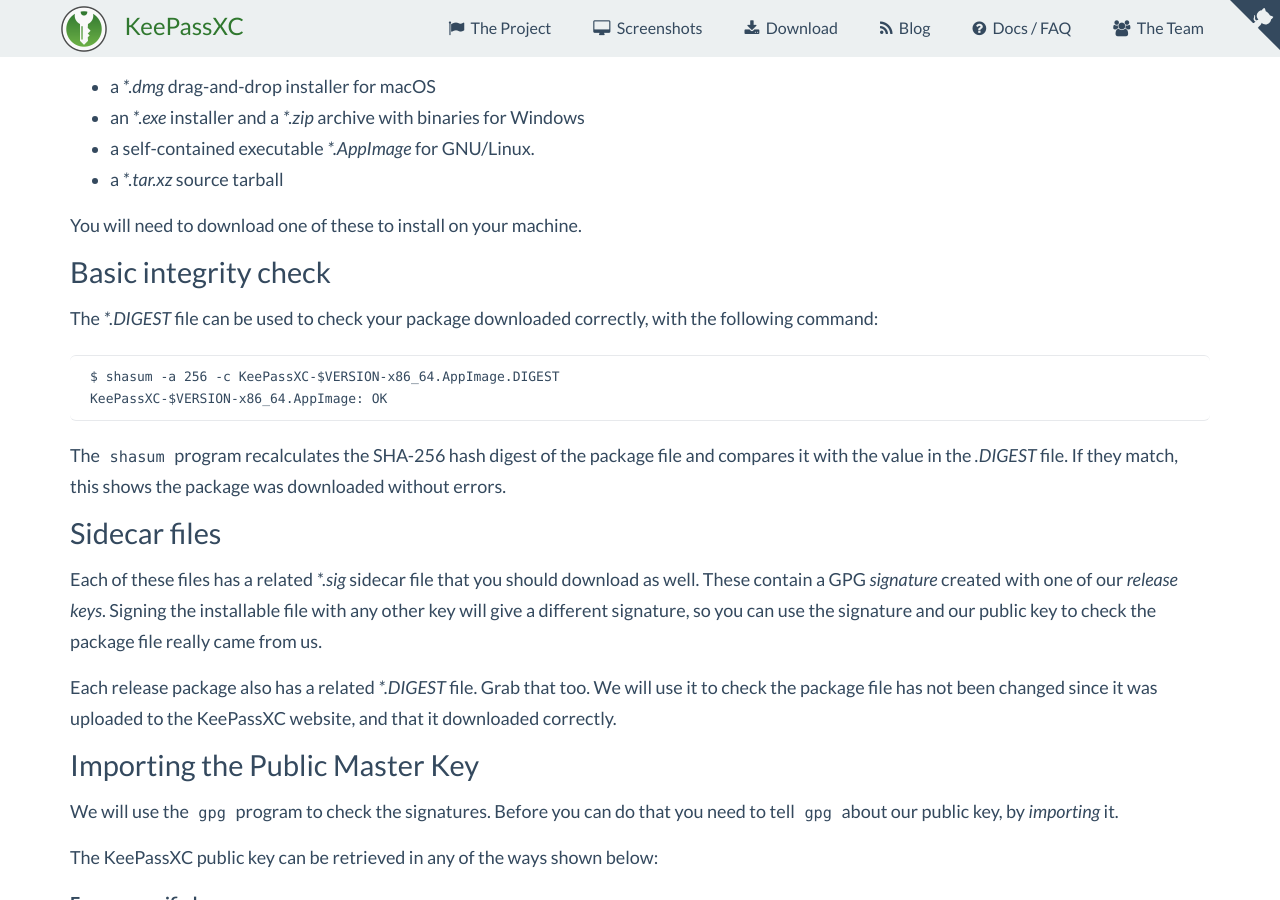
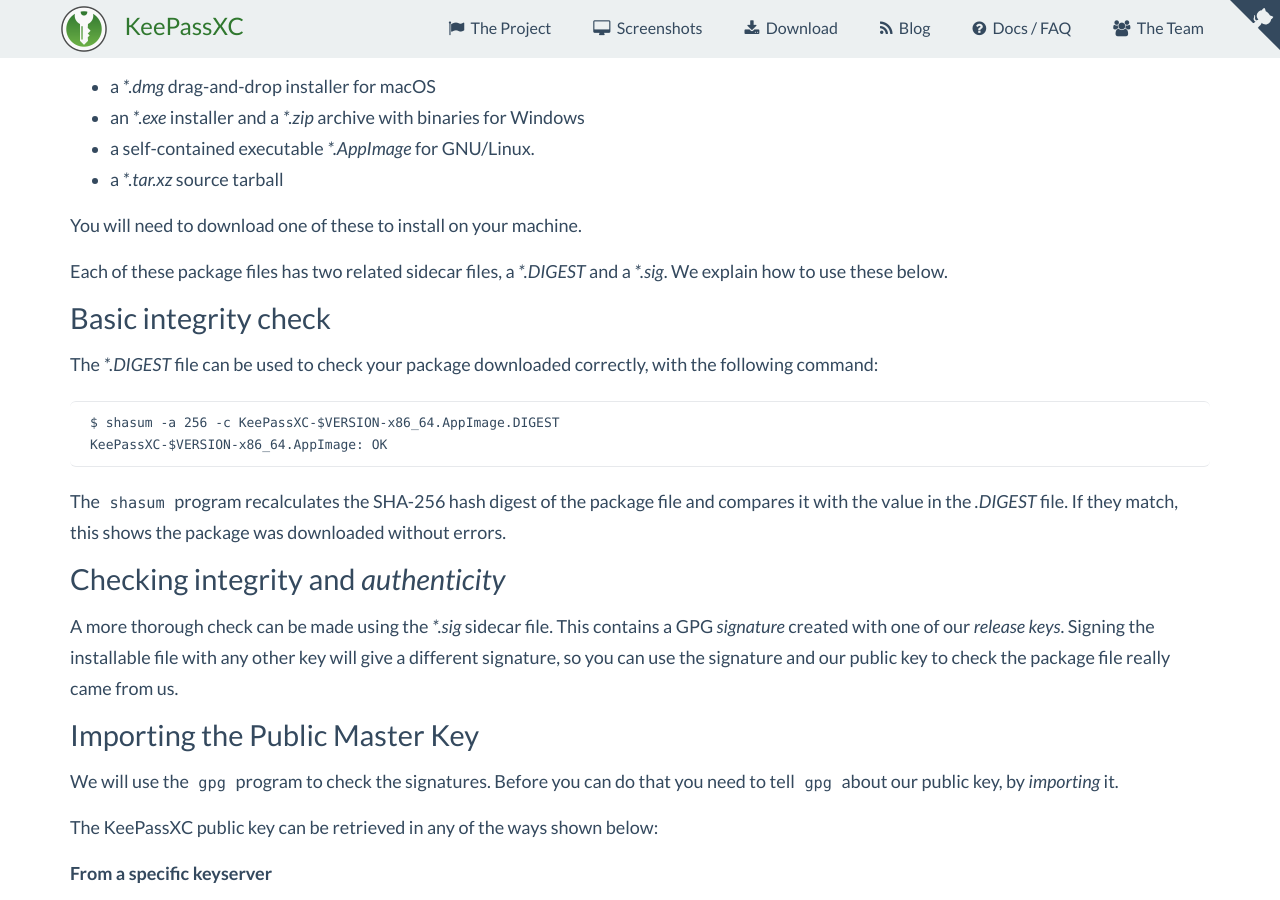
Before and after one commit to keepassxreboot/keepassxc-org, a Jekyll site: the page built from verifying-signatures.html, in a window 1280 px wide and 900 px high, scrolled down 342 px. Built offline with Jekyll 4.4.1, drawn with Linux system fonts in a browser that asks for light colours; comment, search, counter and statistics services are not loaded.

Commit message:
Add section heading for gpg verification
Drop the extra paragraph about the digest file and
add a brief mention of the sidecar files to the 'downloads' section.

```diff
--- a/verifying-signatures.html
+++ b/verifying-signatures.html
@@ -23,6 +23,9 @@
         <li>a <em>*.tar.xz</em> source tarball</li>
     </ul>
     <p>You will need to download one of these to install on your machine.</p>
+    <p>Each of these package files has two related sidecar files, a <em>*.DIGEST</em> and a <em>*.sig</em>.
+       We explain how to use these below.</p>
+
 
     <h4>Basic integrity check</h4>
     <p>The <em>*.DIGEST</em> file can be used to check your package downloaded correctly,
@@ -35,16 +38,11 @@
        was downloaded without errors.</p>
 
 
-    <h4>Sidecar files</h4>
-    <p>Each of these files has a related <em>*.sig</em> sidecar file that you
-       should download as well. These contain a GPG <em>signature</em> created with
-       one of our <em>release keys</em>. Signing the installable file with
-       any other key will give a different signature, so you can use the signature
-       and our public key to check the package file really came from us.</p>
-
-    <p>Each release package also has a related <em>*.DIGEST</em> file. Grab that too.
-       We will use it to check the package file has not been changed since it was
-       uploaded to the KeePassXC website, and that it downloaded correctly.</p>
+    <h4>Checking integrity and <em>authenticity</em></h4>
+    <p>A more thorough check can be made using the <em>*.sig</em> sidecar file.
+       This contains a GPG <em>signature</em> created with one of our <em>release keys</em>.
+       Signing the installable file with any other key will give a different signature,
+       so you can use the signature and our public key to check the package file really came from us.</p>
 
     <h4>Importing the Public Master Key</h4>
     <p>We will use the <code>gpg</code> program to check the signatures.
```
